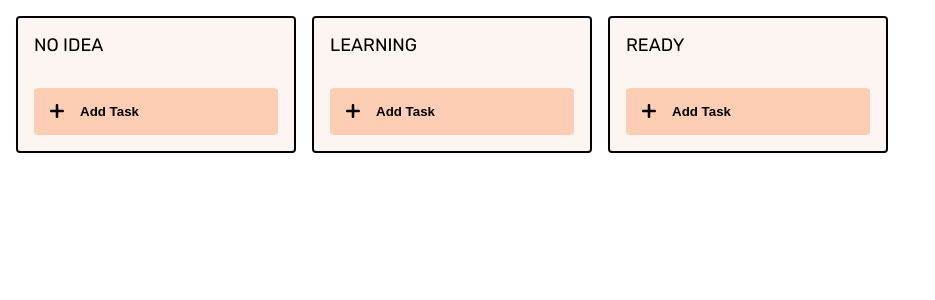
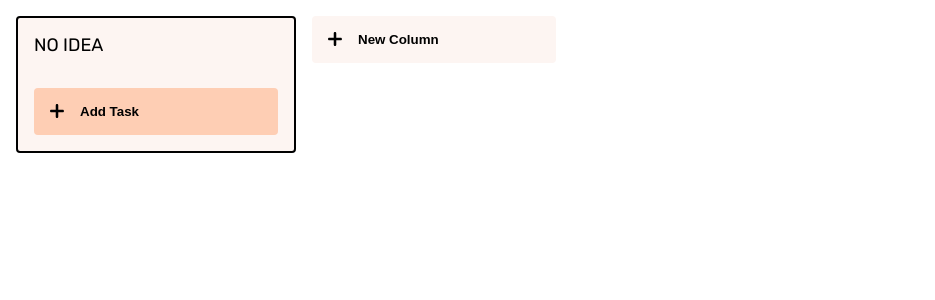
Before and after one commit to mariangz/learning-app, a React (Create React App) app: page / in a window 1280 px wide. Shown: the top 300 px of the page, without its empty margins (0-935 px from the left). Built offline with nearby package versions, Linux system fonts and the light colour scheme; the HTML template or start-up script is replaced by a standard one.

Commit message:
feat: add btn add column

```diff
--- /dev/null
+++ b/src/AddColumn.js
@@ -0,0 +1,14 @@
+import plus from './images/plus.svg';
+
+export default function AddButton(props) {
+  return (
+    <button
+      onClick={props.onShowInputClick}
+      className='AddCardButton__btn addColumn'
+      id={props.id}
+    >
+      <img src={plus} className='AddCardButton__icon' alt='' />
+      New Column
+    </button>
+  );
+}
--- a/src/App.js
+++ b/src/App.js
@@ -1,6 +1,7 @@
 import { useState } from 'react';
 import './index.css';
 import AppForm from './AppForm';
+import AddButton from './AddColumn';
 import Column from './Column';
 import List from './List';
 import Container from './Container';
@@ -122,85 +123,7 @@ export default function App() {
           validation={validation['no-idea']}
         />
       </Column>
-      <Column
-        title='LEARNING'
-        add={false}
-        tasksList={tasks['learning'].map((item) => (
-          <List
-            key={item}
-            item={item}
-            column='learning'
-            onNextClick={() =>
-              setTasks(
-                produce(tasks, (draft) => {
-                  draft['ready'].push(item);
-                  draft['learning'] = draft['learning'].filter(
-                    (i) => i !== item
-                  );
-                })
-              )
-            }
-            onPrevClick={() =>
-              setTasks(
-                produce(tasks, (draft) => {
-                  draft['no-idea'].push(item);
-                  draft['learning'] = draft['learning'].filter(
-                    (i) => i !== item
-                  );
-                })
-              )
-            }
-          />
-        ))}
-      >
-        <AppForm
-          showInput={showInput}
-          entry={entry['learning']}
-          onFormSubmit={handleFormSubmit}
-          onShowInputClick={handleShowInputClick}
-          onEntryChange={handleEntryChange}
-          onCancelClick={handleCancelClick}
-          id='learning'
-          validation={validation['learning']}
-        />
-      </Column>
-      <Column
-        title='READY'
-        add={false}
-        tasksList={tasks['ready'].map((item) => (
-          <List
-            key={item}
-            item={item}
-            column='ready'
-            onNextClick={() =>
-              setTasks(
-                produce(tasks, (draft) => {
-                  draft['ready'] = draft['ready'].filter((i) => i !== item);
-                })
-              )
-            }
-            onPrevClick={() =>
-              setTasks(
-                produce(tasks, (draft) => {
-                  draft['learning'].push(item);
-                  draft['ready'] = draft['ready'].filter((i) => i !== item);
-                })
-              )
-            }
-          />
-        ))}
-      >
-        <AppForm
-          showInput={showInput}
-          entry={entry['ready']}
-          onFormSubmit={handleFormSubmit}
-          onShowInputClick={handleShowInputClick}
-          onEntryChange={handleEntryChange}
-          onCancelClick={handleCancelClick}
-          id='ready'
-          validation={validation['ready']}
-        />
-      </Column>
+      <AddButton />
     </Container>
   );
 }
--- a/src/AppForm.js
+++ b/src/AppForm.js
@@ -1,44 +1,38 @@
 import plus from './images/plus.svg';
 export default function AppForm(props) {
-  const {
-    entry,
-    showInput,
-    onFormSubmit,
-    onShowInputClick,
-    onEntryChange,
-    onCancelClick,
-    id,
-    validation,
-  } = props;
   let btn;
-  if (showInput[id]) {
+  if (props.showInput[props.id]) {
     btn = (
       <>
         <form
-          onSubmit={onFormSubmit}
+          onSubmit={props.onFormSubmit}
           className='AddCardButton__container'
-          id={id}
+          id={props.id}
         >
           <input
-            onChange={onEntryChange}
+            onChange={props.onEntryChange}
             placeholder='Enter title of task...'
-            value={entry}
+            value={props.entry}
             className='AddCardButton__input'
-            id={id}
+            id={props.id}
           />
-          <p id={id} className='validation-msg'>
-            {validation}
+          <p id={props.id} className='validation-msg'>
+            {props.validation}
           </p>
           <div className='AddCardButton__btn-container'>
             <button
               type='button'
-              onClick={onCancelClick}
+              onClick={props.onCancelClick}
               className='AddCardButton__btn cancel'
-              id={id}
+              id={props.id}
             >
               Cancel
             </button>
-            <button type='submit' className='AddCardButton__btn save' id={id}>
+            <button
+              type='submit'
+              className='AddCardButton__btn save'
+              id={props.id}
+            >
               Save
             </button>
           </div>
@@ -48,9 +42,9 @@ export default function AppForm(props) {
   } else {
     btn = (
       <button
-        onClick={onShowInputClick}
+        onClick={props.onShowInputClick}
         className='AddCardButton__btn add'
-        id={id}
+        id={props.id}
       >
         <img src={plus} className='AddCardButton__icon' alt='' />
         Add Task
--- a/src/index.css
+++ b/src/index.css
@@ -215,6 +215,7 @@ border: 2px solid var(--blue);
   font-size: 12px;
   font-weight: 100;
 }
+
 .column-title {
   font-weight: bold;
   letter-spacing: 0.4px;
@@ -225,3 +226,11 @@ border: 2px solid var(--blue);
   border: 2px solid var(--black);
   border-radius: 4px;
 }
+
+.addColumn {
+  width: 244px;
+  background-color: var(--rose);
+  padding: 1rem;
+  display: flex;
+  gap: 1rem;
+}
```
